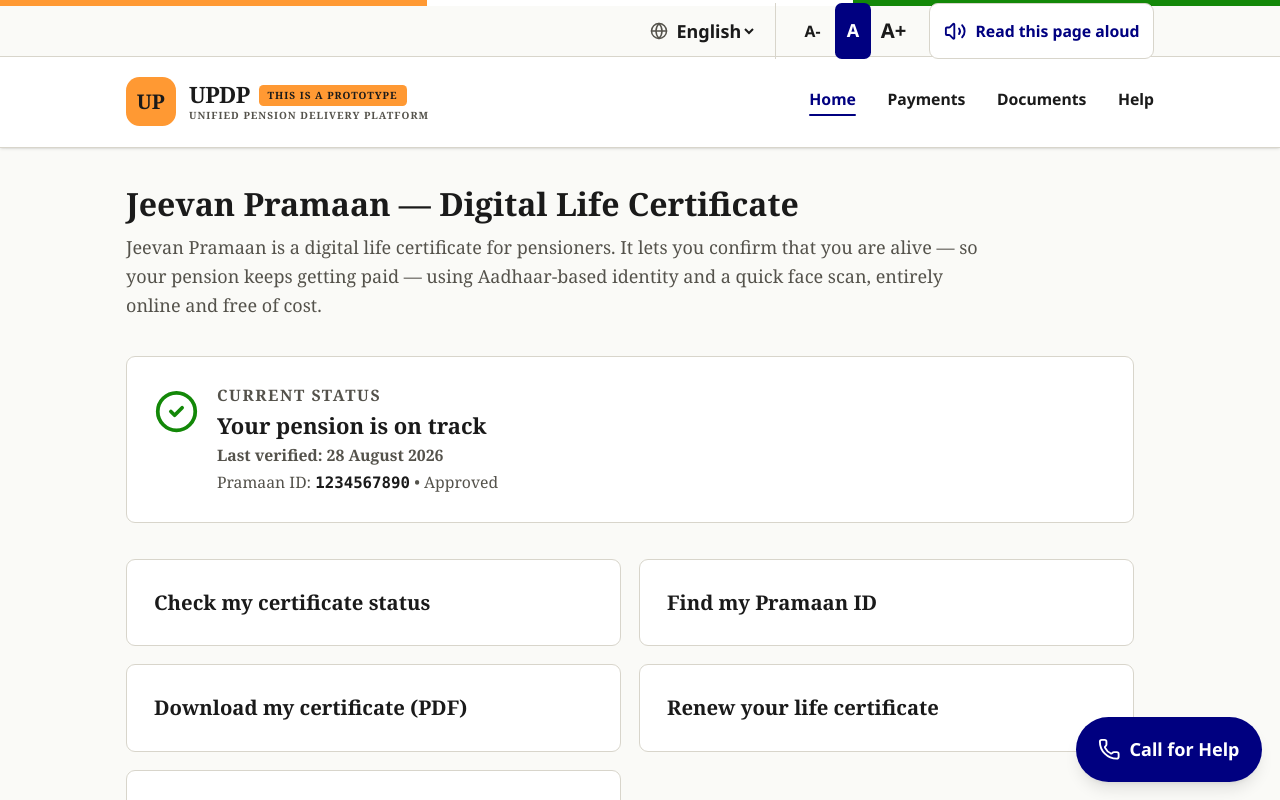
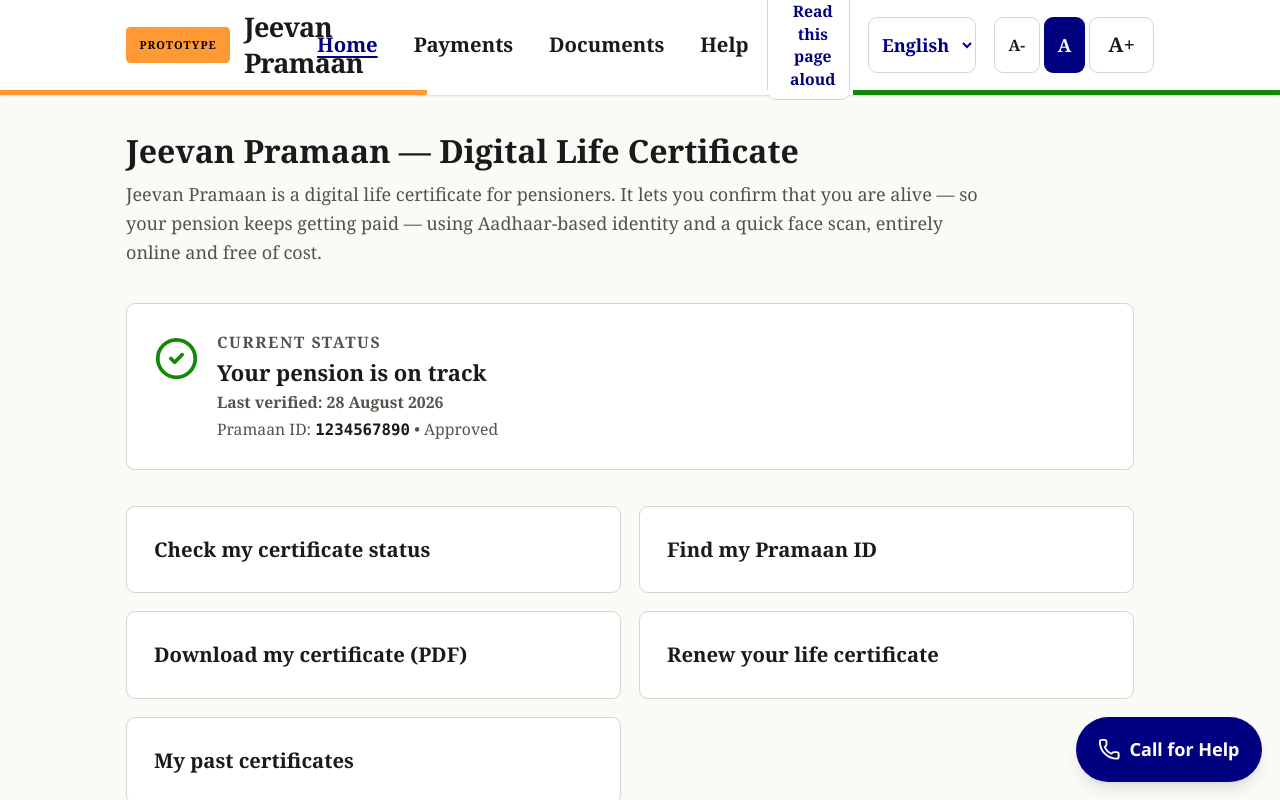
Before and after one commit to swaroop-creator07/jivan-praman, a React (Vite) app: page / in a window 1280 px wide. Shown: the top 800 px of the page. Built offline with nearby package versions, Linux system fonts and the light colour scheme.

Commit message:
style: rebuild taskbar per GIGW single-bar spec (Jeevan Pramaan, tricolor, blue links)

```diff
--- a/src/components/layout/Layout.tsx
+++ b/src/components/layout/Layout.tsx
@@ -4,7 +4,7 @@
 import { useUIStore } from '../../store/useUIStore';
 import { useTranslation } from '../../i18n/useTranslation';
 import { useAria } from '../../store/useAriaStore';
-import { Menu, X, Globe } from 'lucide-react';
+import { Menu, X } from 'lucide-react';
 import { Breadcrumbs } from '../ui/Breadcrumbs';
 import { PageLoader } from '../ui/Loading';
 import { ErrorBoundary } from './ErrorBoundary';
@@ -17,14 +17,13 @@
   const { t } = useTranslation();
   return (
     <div className="flex items-center gap-1">
-      <Globe className="w-4 h-4 text-slate-400" aria-hidden="true" />
       <label htmlFor="langSelect" className="sr-only">{t('language')}</label>
       <select
         id="langSelect"
         value={language}
         onChange={(e) => setLanguage(e.target.value as any)}
         aria-label={t('language')}
-        className="bg-transparent border-none text-slate-600 focus:ring-0 cursor-pointer outline-none font-bold"
+        className="bg-transparent border border-[var(--color-border)] rounded-lg px-2 py-1 text-[var(--color-info)] font-bold cursor-pointer outline-none"
       >
         <option value="en">English</option>
         <option value="hi">हिंदी</option>
@@ -55,61 +54,45 @@
       <div aria-live="polite" aria-atomic="true" className="sr-only">
         {ariaMessage}
       </div>
-      <header className="sticky top-0 z-50 shadow-sm">
-        {/* National tricolor strip */}
-        <div className="tricolor-strip">
-          <div className="tricolor-saffron"></div>
-          <div className="tricolor-white"></div>
-          <div className="tricolor-green"></div>
-        </div>
-
-        {/* Slim utility bar */}
-        <div className="bg-slate-50 border-b border-slate-200">
-          <div className="max-w-[1100px] mx-auto px-4 sm:px-6 lg:px-8 h-11 flex items-center justify-end gap-3 sm:gap-4">
-            <LangControl />
-            <div className="flex items-center gap-1 border-l border-slate-200 pl-3 sm:pl-4" role="group" aria-label={t('font_size')}>
-              <button onClick={() => setFontSize('small')} aria-pressed={fontSize === 'small'} aria-label="A- small text" className={`w-8 h-8 rounded-md font-bold text-sm ${fontSize === 'small' ? 'bg-[var(--color-info)] text-white' : 'text-slate-600 hover:bg-slate-200'}`}>A-</button>
-              <button onClick={() => setFontSize('base')} aria-pressed={fontSize === 'base'} aria-label="A default text" className={`w-8 h-8 rounded-md font-bold ${fontSize === 'base' ? 'bg-[var(--color-info)] text-white' : 'text-slate-600 hover:bg-slate-200'}`}>A</button>
-              <button onClick={() => setFontSize('large')} aria-pressed={fontSize === 'large'} aria-label="A+ large text" className={`w-8 h-8 rounded-md font-bold text-lg ${fontSize === 'large' ? 'bg-[var(--color-info)] text-white' : 'text-slate-600 hover:bg-slate-200'}`}>A+</button>
-            </div>
-            <ReadAloud />
-          </div>
-        </div>
-
-        {/* Primary bar */}
-        <div className="bg-white border-b border-slate-200">
+      <header className="app-header sticky top-0 z-50 bg-white shadow-sm">
         <div className="max-w-[1100px] mx-auto px-4 sm:px-6 lg:px-8 h-20 flex items-center justify-between gap-4">
+          {/* Branding (left) */}
           <Link to="/" className="flex items-center gap-3 min-w-0" onClick={() => setMobileMenuOpen(false)}>
-              <div className="w-11 h-11 rounded-xl bg-[var(--color-primary)] text-[var(--color-primary-text)] flex items-center justify-center font-bold text-lg shrink-0">UP</div>
-              <div className="min-w-0">
-                <div className="flex items-center gap-2 flex-wrap">
-                  <h1 className="font-bold text-xl tracking-tight text-[var(--color-text)] leading-tight">UPDP</h1>
-                  <span className="bg-[var(--color-primary)] text-[var(--color-primary-text)] text-[10px] font-bold uppercase tracking-widest px-2 py-0.5 rounded shrink-0">{t('prototype')}</span>
-                </div>
-                <p className="text-[10px] text-slate-500 font-bold uppercase tracking-widest leading-tight hidden sm:block">Unified Pension Delivery Platform</p>
-              </div>
+            <span className="bg-[var(--color-primary)] text-black text-[11px] font-bold uppercase tracking-widest px-3 py-2 rounded">Prototype</span>
+            <h1 className="font-bold text-xl sm:text-2xl tracking-tight" style={{ color: '#1A1A1A' }}>Jeevan Pramaan</h1>
           </Link>
 
-            {/* Desktop Nav */}
-            <nav className="hidden md:flex items-center gap-7">
+          {/* Navigation (center, desktop) */}
+          <nav className="hidden md:flex flex-1 items-center justify-center gap-8">
             {navItems.map(item => {
               const active = location.pathname === item.path;
               return (
                 <Link
                   key={item.path}
                   to={item.path}
-                    className={`relative text-sm font-bold transition-colors whitespace-nowrap pb-1 ${active ? 'text-[var(--color-info)]' : 'text-slate-600 hover:text-[var(--color-info)]'}`}
+                  className={`text-lg font-bold whitespace-nowrap ${active ? 'underline decoration-2 underline-offset-4' : 'hover:underline hover:decoration-2 hover:underline-offset-4'}`}
+                  style={{ color: active ? '#000080' : '#1A1A1A' }}
                 >
                   {item.name}
-                    {active && <span className="absolute left-0 -bottom-px h-0.5 w-full bg-[var(--color-info)] rounded-full" />}
                 </Link>
               );
             })}
           </nav>
 
-            {/* Mobile Menu Button */}
+          {/* Accessibility controls (right, desktop) */}
+          <div className="hidden md:flex items-center gap-4">
+            <ReadAloud />
+            <LangControl />
+            <div className="flex items-center gap-1" role="group" aria-label={t('font_size')}>
+              <button onClick={() => setFontSize('small')} aria-pressed={fontSize === 'small'} aria-label="A- small text" className={`px-3 rounded-lg font-bold text-sm ${fontSize === 'small' ? 'bg-[var(--color-info)] text-white' : 'text-[var(--color-text)] border border-[var(--color-border)] hover:bg-slate-100'}`}>A-</button>
+              <button onClick={() => setFontSize('base')} aria-pressed={fontSize === 'base'} aria-label="A default text" className={`px-3 rounded-lg font-bold ${fontSize === 'base' ? 'bg-[var(--color-info)] text-white' : 'text-[var(--color-text)] border border-[var(--color-border)] hover:bg-slate-100'}`}>A</button>
+              <button onClick={() => setFontSize('large')} aria-pressed={fontSize === 'large'} aria-label="A+ large text" className={`px-4 rounded-lg font-bold text-lg ${fontSize === 'large' ? 'bg-[var(--color-info)] text-white' : 'text-[var(--color-text)] border border-[var(--color-border)] hover:bg-slate-100'}`}>A+</button>
+            </div>
+          </div>
+
+          {/* Mobile menu button */}
           <button
-              className="md:hidden p-2 text-slate-600 hover:bg-slate-100 rounded-lg shrink-0"
+            className="md:hidden p-2 text-slate-700 hover:bg-slate-100 rounded-lg shrink-0"
             onClick={() => setMobileMenuOpen(!mobileMenuOpen)}
             aria-label="Toggle menu"
             aria-expanded={mobileMenuOpen}
@@ -118,9 +101,9 @@
           </button>
         </div>
 
-          {/* Mobile Nav */}
+        {/* Mobile expanded panel */}
         {mobileMenuOpen && (
-            <div className="md:hidden border-t border-slate-200 bg-white px-4 py-4 flex flex-col gap-2">
+          <div className="md:hidden border-t border-slate-200 bg-white px-4 py-4 flex flex-col gap-3">
             {navItems.map(item => {
               const active = location.pathname === item.path;
               return (
@@ -128,14 +111,29 @@
                   key={item.path}
                   to={item.path}
                   onClick={() => setMobileMenuOpen(false)}
-                    className={`p-3 rounded-lg font-bold text-lg ${active ? 'bg-slate-100 text-[var(--color-info)]' : 'text-slate-700 hover:bg-slate-50'}`}
+                  className={`p-3 rounded-lg font-bold text-lg ${active ? 'bg-slate-100 text-[var(--color-info)] underline decoration-2 underline-offset-4' : 'text-slate-700 hover:bg-slate-50'}`}
                 >
                   {item.name}
                 </Link>
               );
             })}
+            <div className="border-t border-slate-200 pt-4 flex flex-col gap-3">
+              <ReadAloud />
+              <LangControl />
+              <div className="flex items-center gap-1" role="group" aria-label={t('font_size')}>
+                <button onClick={() => setFontSize('small')} aria-pressed={fontSize === 'small'} aria-label="A- small text" className={`px-3 rounded-lg font-bold text-sm ${fontSize === 'small' ? 'bg-[var(--color-info)] text-white' : 'text-[var(--color-text)] border border-[var(--color-border)] hover:bg-slate-100'}`}>A-</button>
+                <button onClick={() => setFontSize('base')} aria-pressed={fontSize === 'base'} aria-label="A default text" className={`px-3 rounded-lg font-bold ${fontSize === 'base' ? 'bg-[var(--color-info)] text-white' : 'text-[var(--color-text)] border border-[var(--color-border)] hover:bg-slate-100'}`}>A</button>
+                <button onClick={() => setFontSize('large')} aria-pressed={fontSize === 'large'} aria-label="A+ large text" className={`px-4 rounded-lg font-bold text-lg ${fontSize === 'large' ? 'bg-[var(--color-info)] text-white' : 'text-[var(--color-text)] border border-[var(--color-border)] hover:bg-slate-100'}`}>A+</button>
+              </div>
+            </div>
           </div>
         )}
+
+        {/* Tricolor accent (4px) */}
+        <div className="flex h-1 w-full" aria-hidden="true">
+          <div className="flex-1" style={{ background: '#FF9933' }} />
+          <div className="flex-1" style={{ background: '#FFFFFF' }} />
+          <div className="flex-1" style={{ background: '#138808' }} />
         </div>
       </header>
 
--- a/src/components/ui/ReadAloud.tsx
+++ b/src/components/ui/ReadAloud.tsx
@@ -38,7 +38,7 @@
       className="inline-flex items-center justify-center gap-2 rounded-lg border border-[var(--color-border)] bg-white px-3 py-2 text-sm font-bold text-[var(--color-info)] hover:bg-slate-100"
     >
       {speaking ? <VolumeX className="w-5 h-5" aria-hidden="true" /> : <Volume2 className="w-5 h-5" aria-hidden="true" />}
-      <span className="hidden sm:inline">{speaking ? t('read_aloud_stop') : t('read_aloud')}</span>
+      <span>{speaking ? t('read_aloud_stop') : t('read_aloud')}</span>
     </button>
   );
 }
--- a/src/index.css
+++ b/src/index.css
@@ -75,6 +75,9 @@
   h4, h5, h6 { font-family: var(--font-body); font-weight: 700; }
   button, input, select, textarea, .ui-text, nav {
     font-family: var(--font-ui);
+  }
+  .app-header, .app-header nav, .app-header button, .app-header select, .app-header a, .app-header label, .app-header span {
+    font-family: var(--font-serif);
   }
   *:focus-visible {
     outline: 3px solid var(--color-info) !important;
```
Lines whose indentation alone changed are shown as unchanged.
